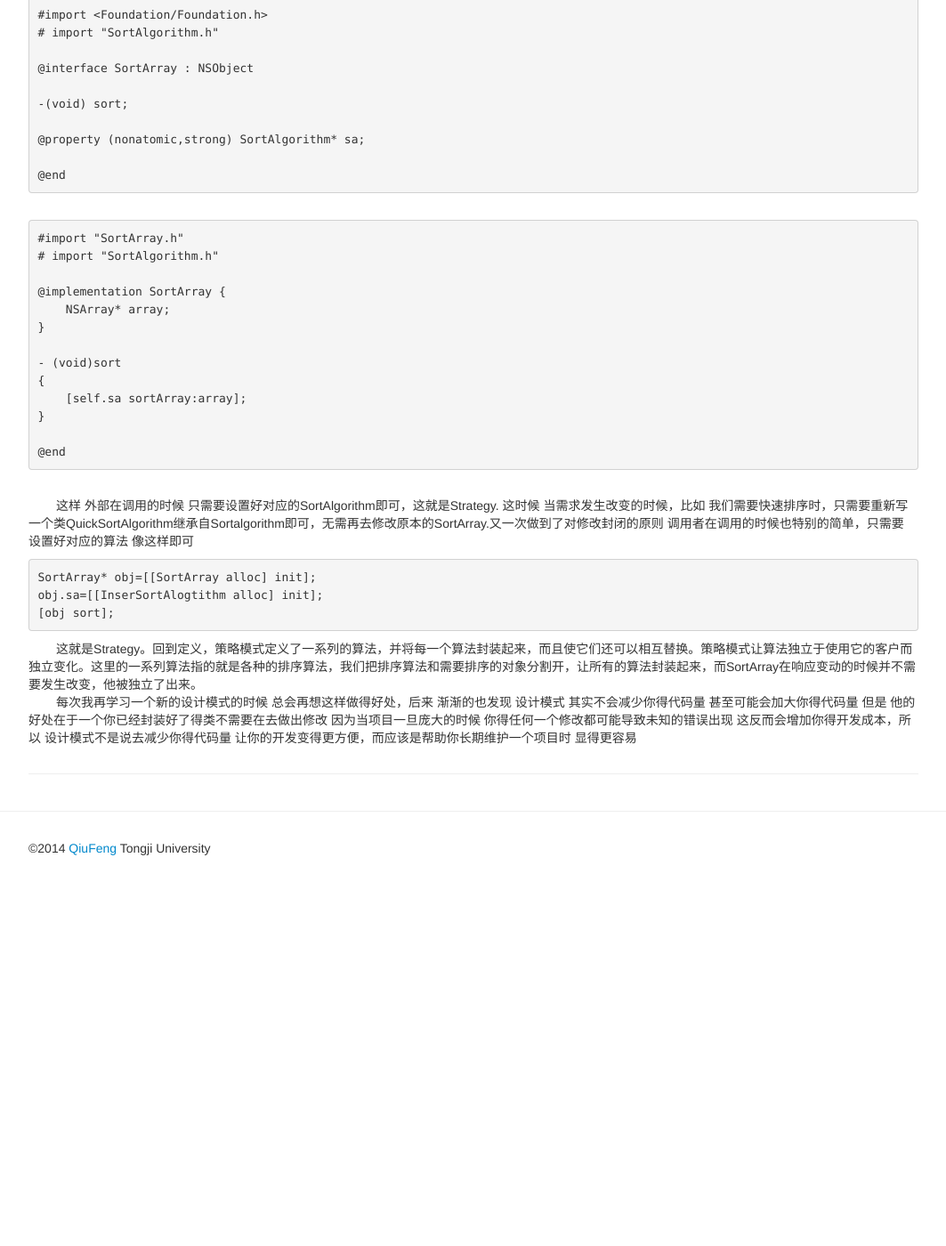
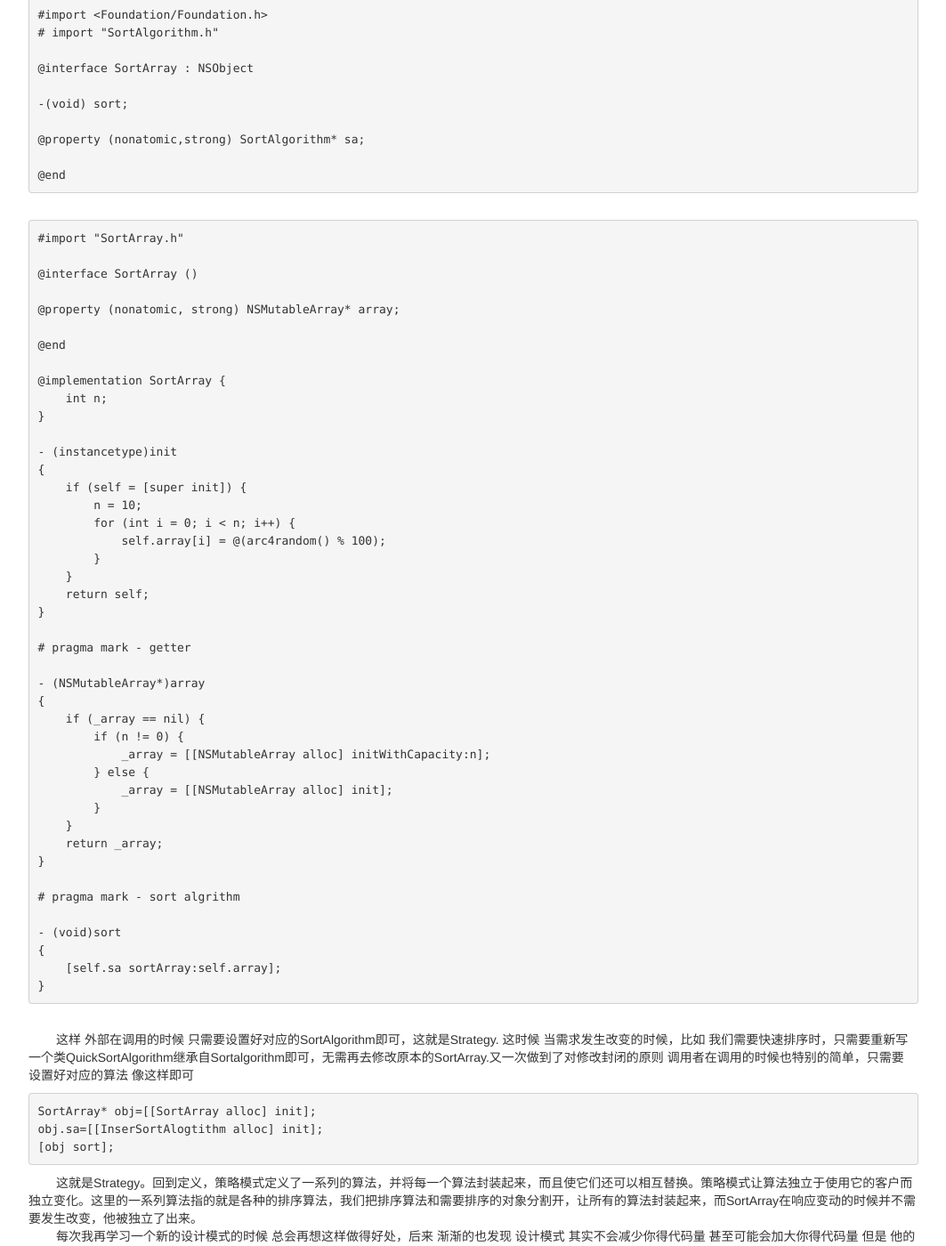
Before and after one commit to VioletHill/VioletHill.github.io, a Jekyll site: the page built from _posts/blog/2014-04-25-strategy.md, in a window 1280 px wide and 1400 px high, scrolled down 2554 px. Shown: the whole window at 89% size, without its empty margins (108-1171 px from the left). Built offline with Jekyll 4.4.1, drawn with Linux system fonts in a browser that asks for light colours; Markdown is read by kramdown in place of the engine named in the settings; comment, search, counter and statistics services are not loaded; before the commit the page ends 3527 px from its top, so only the background shows below that.

Commit message:
修改strategy

```diff
--- a/_posts/blog/2014-04-25-strategy.md
+++ b/_posts/blog/2014-04-25-strategy.md
@@ -120,6 +120,7 @@ description: 设计模式之－strategy(策略模式)
 
 @end</pre>
 <br />
+
 <p>
     &nbsp;&nbsp;&nbsp;&nbsp;&nbsp;&nbsp;&nbsp;&nbsp;同时 修改原来的SortArray，添加一个SortAlgorithm变量，修改sort函数，在sort函数中直接使用SortAlgorithm去调用对应的排序算法 变成这样
 </p>
@@ -138,20 +139,50 @@ description: 设计模式之－strategy(策略模式)
 <br>
 
 <pre name="code" class="objc">#import &quot;SortArray.h&quot;
-#import &quot;SortAlgorithm.h&quot;
+
+@interface SortArray ()
+
+@property (nonatomic, strong) NSMutableArray* array;
+
+@end
 
 @implementation SortArray {
-    NSArray* array;
+    int n;
 }
+
+- (instancetype)init
+{
+    if (self = [super init]) {
+        n = 10;
+        for (int i = 0; i &lt; n; i++) {
+            self.array[i] = @(arc4random() % 100);
+        }
+    }
+    return self;
+}
+
+#pragma mark - getter
+
+- (NSMutableArray*)array
+{
+    if (_array == nil) {
+        if (n != 0) {
+            _array = [[NSMutableArray alloc] initWithCapacity:n];
+        } else {
+            _array = [[NSMutableArray alloc] init];
+        }
+    }
+    return _array;
+}
+
+#pragma mark - sort algrithm
 
 - (void)sort
 {
-    [self.sa sortArray:array];
+    [self.sa sortArray:self.array];
 }
-
-@end</pre>
+</pre>
 <br />
-
 <p>
     &nbsp;&nbsp;&nbsp;&nbsp;&nbsp;&nbsp;&nbsp;&nbsp;这样 外部在调用的时候 只需要设置好对应的SortAlgorithm即可，这就是Strategy.
 这时候 当需求发生改变的时候，比如 我们需要快速排序时，只需要重新写一个类QuickSortAlgorithm继承自Sortalgorithm即可，无需再去修改原本的SortArray.又一次做到了对修改封闭的原则
```
